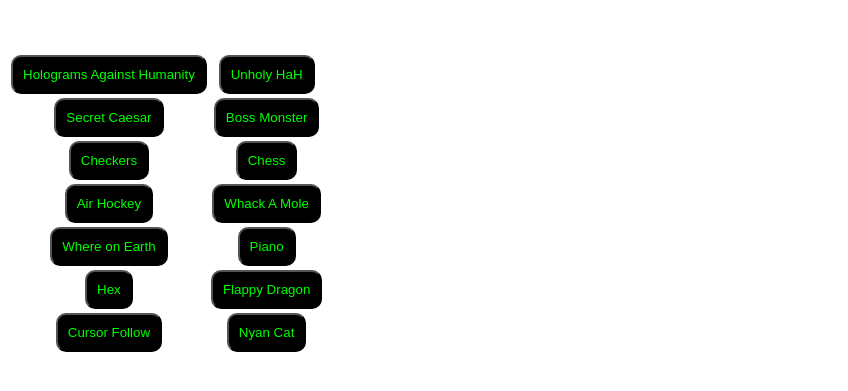
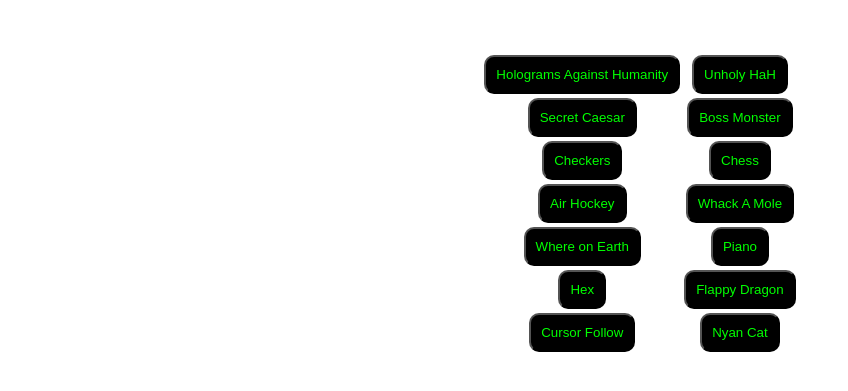
Before and after one commit to LunarTiger/AltspaceVR, a Jekyll site: the page TavernRedirection.html, which Jekyll copies as it is, in a window 1280 px wide. Shown: the top 391 px of the page, without its empty margins (0-848 px from the left). Built offline with Jekyll 4.4.1, drawn with Linux system fonts in a browser that asks for light colours.

Commit message:
Update TavernRedirection.html

```diff
--- a/TavernRedirection.html
+++ b/TavernRedirection.html
@@ -3,7 +3,8 @@
 	<head>
 		<style>
 			button {background-color: #000000;color: #00FF00;padding: 10px;border-radius: 10px;}
-			body {text-align: center;}
+			body {text-align:center;}
+			table {margin-left:auto;margin-right:auto;}
 		</style>
 		<meta charset="UTF-8">
 		<title>Tavern Redirection</title>
```
